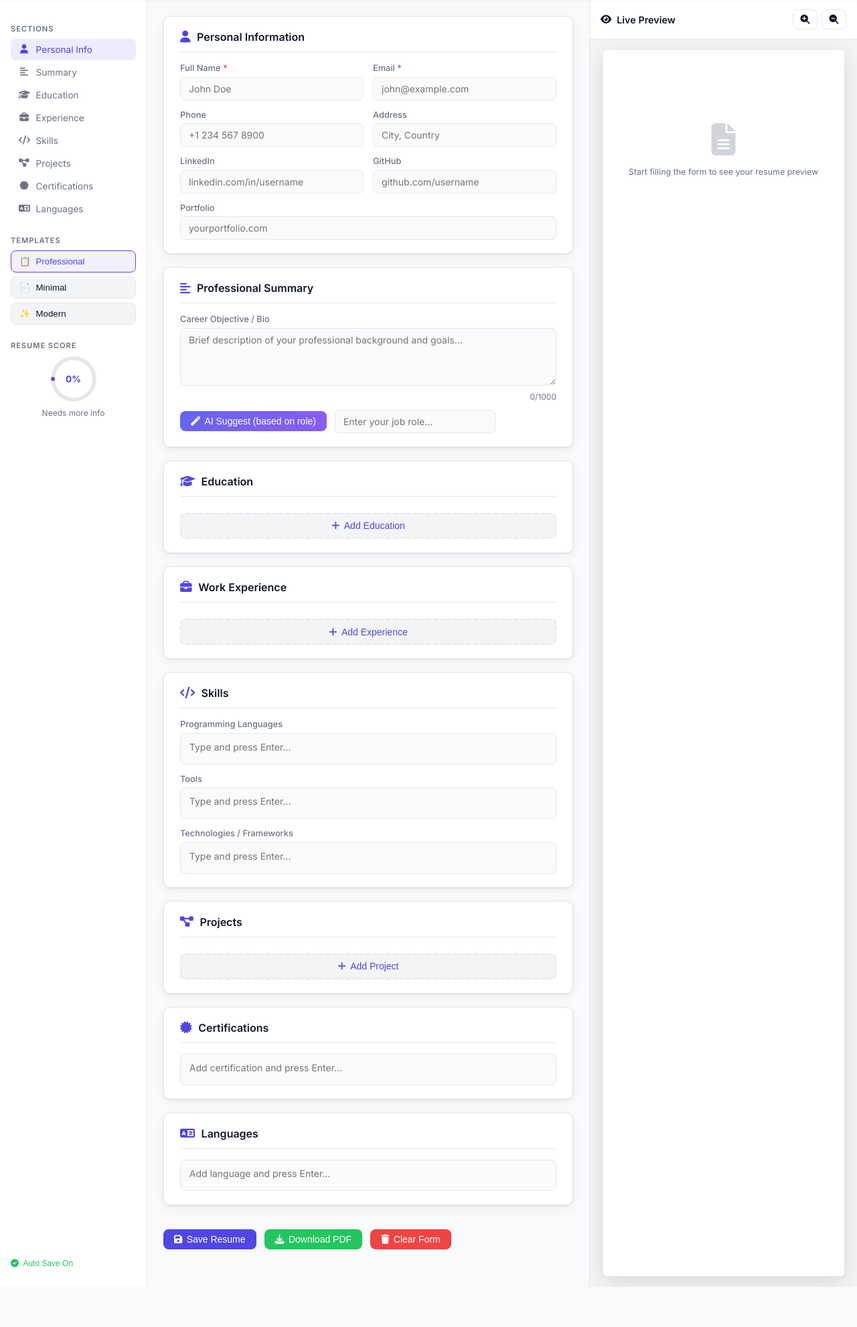
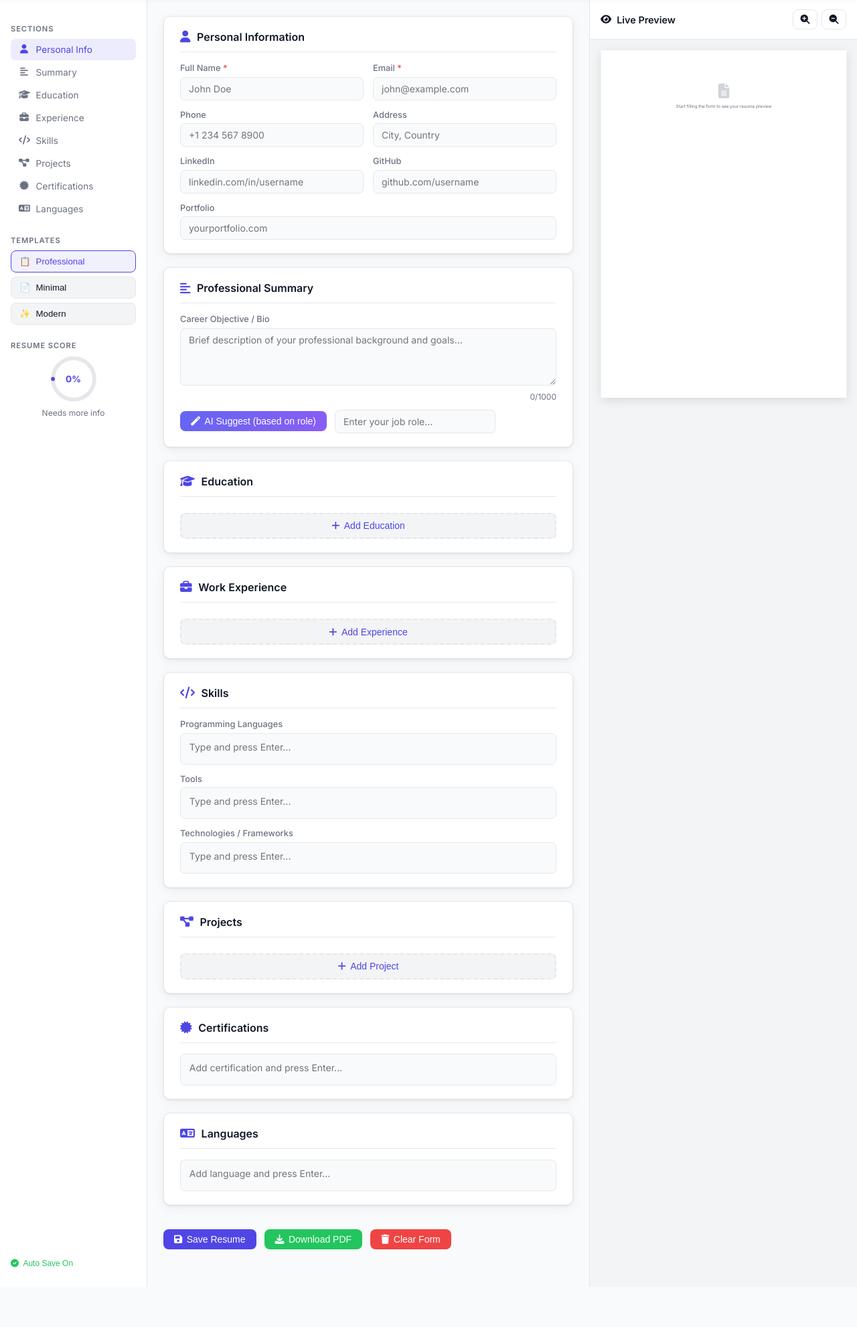
Before and after one commit to Sarbeswarpanda04/resume-builders, a Flask app: page / in a window 1280 px wide. Shown: the part 60-2042 px from the top of the page at 67% size. Run offline with Flask 3, Linux system fonts and the light colour scheme; some libraries are stand-ins or nearby versions.

Commit message:
feat: Improve resume preview scaling and download functionality for A4 format

```diff
--- a/static/css/style.css
+++ b/static/css/style.css
@@ -368,24 +368,34 @@ textarea { resize: vertical; }
 .preview-wrapper {
   flex: 1;
   overflow-y: auto;
+  overflow-x: hidden;
   padding: 1rem;
   display: flex;
   justify-content: center;
+  align-items: flex-start;
+}
+/* Scale the 794px A4 canvas to fit the sidebar pane width */
+.preview-wrapper .resume-preview {
+  transform-origin: top center;
+  /* JS sets --preview-scale; fallback keeps it readable */
+  transform: scale(var(--preview-scale, 0.45));
+  margin-bottom: calc((var(--preview-scale, 0.45) - 1) * 1123px);
 }
 
 /* ---- Resume Preview Styles ---- */
+/* A4 at 96dpi = 794 × 1123px. We always render at 794px then scale to fit the pane. */
 .resume-preview {
   background: #fff;
   color: #111;
-  width: 100%;
-  max-width: 360px;
-  min-height: 500px;
-  border-radius: 6px;
+  width: 794px;
+  min-height: 1123px;
+  border-radius: 0;
   box-shadow: var(--shadow-lg);
-  font-size: .78rem;
-  line-height: 1.5;
+  font-size: .85rem;
+  line-height: 1.6;
   transition: transform var(--transition);
   overflow: hidden;
+  flex-shrink: 0;
 }
 .preview-placeholder {
   display: flex; flex-direction: column; align-items: center;
@@ -526,12 +536,17 @@ textarea { resize: vertical; }
 /* ---- Preview Page ---- */
 .preview-page-container {
   margin-top: calc(var(--navbar-h) + 2rem);
-  display: flex; justify-content: center;
+  display: flex;
+  justify-content: center;
   padding: 0 1rem 3rem;
+  overflow-x: auto;
 }
+/* On the dedicated preview page show true A4 — no scaling needed */
 .preview-page-container .resume-preview {
-  max-width: 720px;
-  width: 100%;
+  width: 794px;
+  min-height: 1123px;
+  transform: none !important;
+  margin-bottom: 0 !important;
   font-size: .9rem;
 }
 .template-quick { display: flex; gap: .35rem; }
--- a/static/js/pdf.js
+++ b/static/js/pdf.js
@@ -8,30 +8,58 @@ document.addEventListener('DOMContentLoaded', () => {
   const downloadBtn = document.getElementById('download-btn');
   if (!downloadBtn) return;
 
-  // Zoom controls
-  let zoomScale = 1;
-  const zoomTarget = document.getElementById('preview-zoom-target');
+  // ── A4 scale-to-fit for the side pane ────────────────────────────────────
+  const wrapper = document.getElementById('preview-zoom-target');
+  const previewEl = document.getElementById('resume-preview');
+  const A4_WIDTH = 794;
+
+  function fitPreviewToPane() {
+    if (!wrapper || !previewEl) return;
+    // Available width = wrapper width minus padding (2 × 1rem = 32px)
+    const availableWidth = wrapper.clientWidth - 32;
+    const scale = Math.min(1, availableWidth / A4_WIDTH);
+    previewEl.style.setProperty('--preview-scale', scale);
+    // Pull the element up so the white-space below the scaled canvas is removed
+    previewEl.style.marginBottom = `${(scale - 1) * 1123}px`;
+    previewEl.style.transform = `scale(${scale})`;
+    previewEl.style.transformOrigin = 'top center';
+  }
+
+  fitPreviewToPane();
+  window.addEventListener('resize', fitPreviewToPane);
+
+  // Zoom controls now adjust scale relatively
+  let zoomOffset = 0;
   document.getElementById('zoom-in')?.addEventListener('click', () => {
-    zoomScale = Math.min(zoomScale + 0.1, 1.6);
-    if (zoomTarget) zoomTarget.style.zoom = zoomScale;
+    zoomOffset = Math.min(zoomOffset + 0.05, 0.3);
+    if (!wrapper || !previewEl) return;
+    const availableWidth = wrapper.clientWidth - 32;
+    const base = Math.min(1, availableWidth / A4_WIDTH);
+    const scale = Math.min(1, base + zoomOffset);
+    previewEl.style.transform = `scale(${scale})`;
+    previewEl.style.marginBottom = `${(scale - 1) * 1123}px`;
   });
   document.getElementById('zoom-out')?.addEventListener('click', () => {
-    zoomScale = Math.max(zoomScale - 0.1, 0.5);
-    if (zoomTarget) zoomTarget.style.zoom = zoomScale;
+    zoomOffset = Math.max(zoomOffset - 0.05, -0.2);
+    if (!wrapper || !previewEl) return;
+    const availableWidth = wrapper.clientWidth - 32;
+    const base = Math.min(1, availableWidth / A4_WIDTH);
+    const scale = Math.max(0.2, base + zoomOffset);
+    previewEl.style.transform = `scale(${scale})`;
+    previewEl.style.marginBottom = `${(scale - 1) * 1123}px`;
   });
 
   downloadBtn.addEventListener('click', () => {
-    const el = document.getElementById('resume-preview');
-    if (!el) return;
+    if (!previewEl) return;
 
     // Guard: nothing to export yet
-    const placeholder = el.querySelector('.preview-placeholder');
+    const placeholder = previewEl.querySelector('.preview-placeholder');
     if (placeholder) {
       alert('Please fill in your resume details before downloading.');
       return;
     }
 
-    const nameEl = el.querySelector('.preview-name');
+    const nameEl = previewEl.querySelector('.preview-name');
     const filename = nameEl?.textContent
       ? `${nameEl.textContent.trim().replace(/\s+/g, '_')}_Resume.pdf`
       : 'Resume.pdf';
@@ -41,20 +69,23 @@ document.addEventListener('DOMContentLoaded', () => {
     btn.innerHTML = '<i class="fas fa-spinner fa-spin"></i> Generating…';
     btn.disabled = true;
 
-    // Override styles on the element itself so html2canvas can see it in-place.
-    // html2canvas cannot render off-screen (negative position) clones.
-    const savedStyle = el.getAttribute('style') || '';
-    el.style.width = '794px';
-    el.style.maxWidth = 'none';
-    el.style.boxShadow = 'none';
-    el.style.borderRadius = '0';
-    el.style.zoom = '1';
+    // Temporarily render at full A4 size for html2canvas
+    const savedTransform = previewEl.style.transform;
+    const savedMargin    = previewEl.style.marginBottom;
+    previewEl.style.transform    = 'scale(1)';
+    previewEl.style.transformOrigin = 'top left';
+    previewEl.style.marginBottom = '0';
+    previewEl.style.boxShadow    = 'none';
+    previewEl.style.borderRadius = '0';
 
     function restore() {
-      if (savedStyle) el.setAttribute('style', savedStyle);
-      else el.removeAttribute('style');
+      previewEl.style.transform       = savedTransform;
+      previewEl.style.transformOrigin = 'top center';
+      previewEl.style.marginBottom    = savedMargin;
+      previewEl.style.boxShadow       = '';
+      previewEl.style.borderRadius    = '';
       btn.innerHTML = orig;
-      btn.disabled = false;
+      btn.disabled  = false;
     }
 
     html2pdf()
@@ -65,7 +96,7 @@ document.addEventListener('DOMContentLoaded', () => {
         html2canvas: { scale: 2, useCORS: true, logging: false, windowWidth: 794 },
         jsPDF:       { unit: 'mm', format: 'a4', orientation: 'portrait' },
       })
-      .from(el)
+      .from(previewEl)
       .save()
       .then(() => {
         restore();
```
